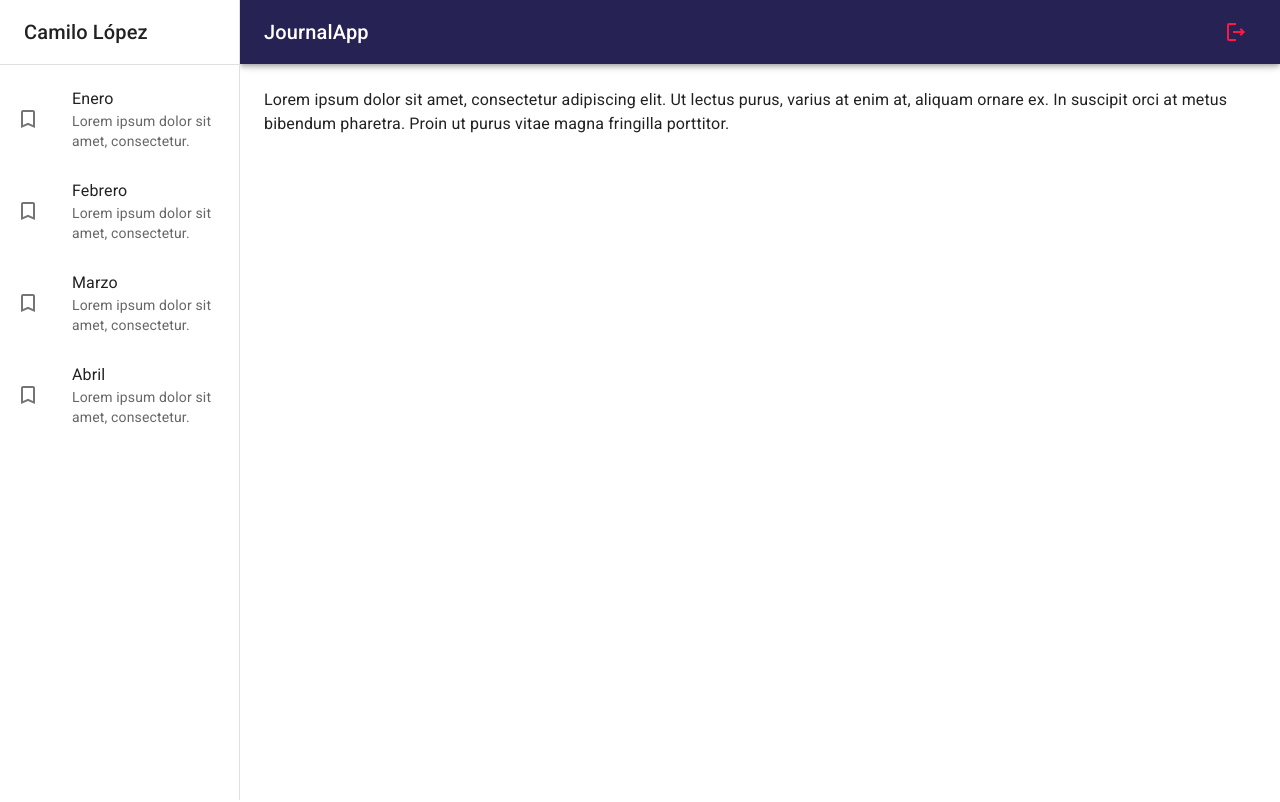
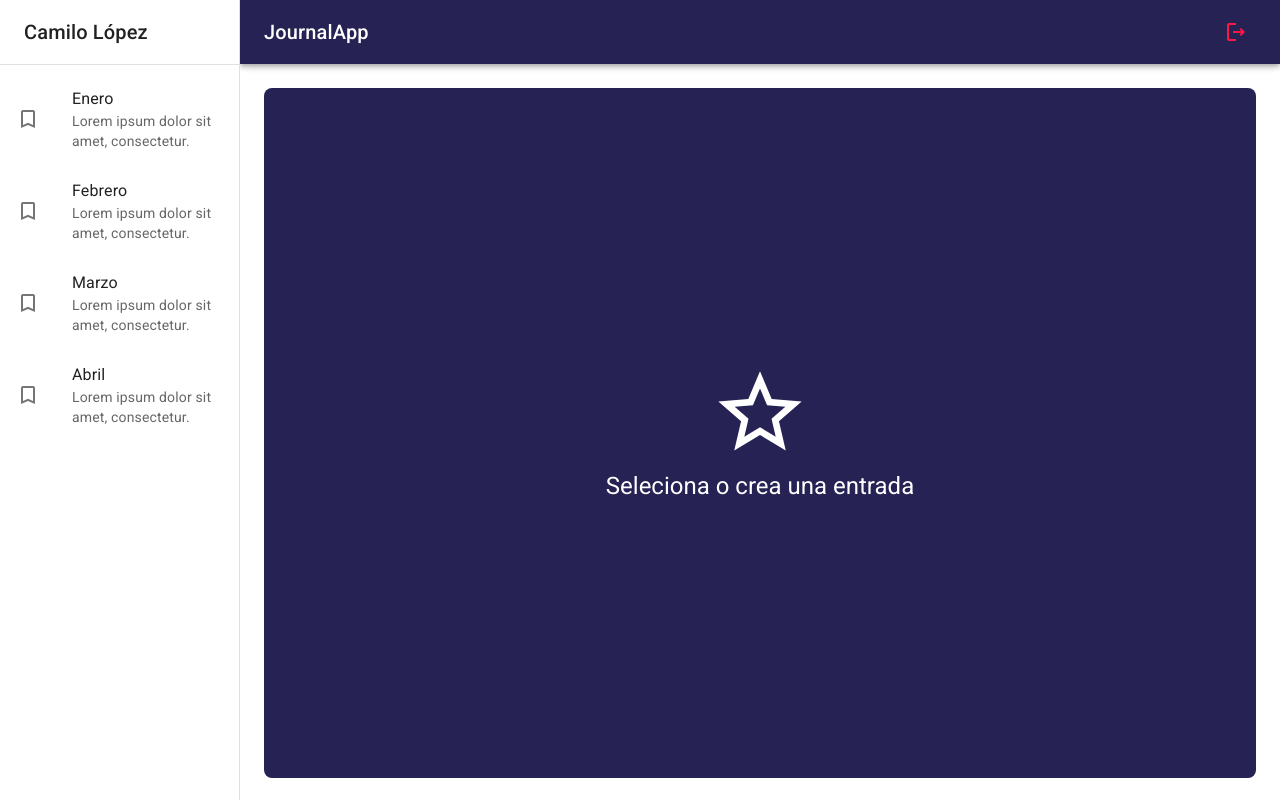
Before and after one commit to Newflaree/react_journal-app, a React (Vite) app: page / in a window 1280 px wide. Built offline with nearby package versions, Linux system fonts and the light colour scheme.

Commit message:
NothingSelectedView - No hay nada seleccionado

```diff
--- a/src/journal/pages/JournalPage.jsx
+++ b/src/journal/pages/JournalPage.jsx
@@ -1,14 +1,11 @@
-import {Typography} from '@mui/material';
 import { JournalLayout } from '../layout';
+import {NothingSelectedView} from '../views';
 
 export const JournalPage = () => {
   return (
     <JournalLayout>
-      <Typography>
-        Lorem ipsum dolor sit amet, consectetur adipiscing elit. Ut lectus purus, varius at enim at, aliquam ornare ex. In suscipit orci at metus bibendum pharetra. Proin ut purus vitae magna fringilla porttitor.
-      </Typography>
 
-      { /* NothingSelected */ }
+      <NothingSelectedView />
       { /* NoteView */ }
     </JournalLayout>
   );
--- /dev/null
+++ b/src/journal/views/NothingSelectedView.jsx
@@ -0,0 +1,44 @@
+import {StarOutline} from '@mui/icons-material';
+import { Grid, Typography } from '@mui/material';
+
+
+export const NothingSelectedView = () => {
+  return (
+    <Grid
+      container
+      spacing={ 0 }
+      direction='column'
+      alignItems='center'
+      justifyContent='center'
+      sx={{
+        minHeight: 'calc( 100vh - 110px )',
+        backgroundColor: 'primary.main',
+        padding: 4,
+        borderRadius: 2
+      }}
+    >
+      <Grid
+        item
+        xs={ 12 }
+      >
+        <StarOutline
+          sx={{
+            fontSize: 100,
+            color: 'white'
+          }}
+        />
+      </Grid>
+      <Grid
+        item
+        xs={ 12 }
+      >
+        <Typography
+          color='white'
+          variant='h5'
+        >
+          Seleciona o crea una entrada
+        </Typography>
+      </Grid>
+    </Grid>
+  );
+}
--- /dev/null
+++ b/src/journal/views/index.js
@@ -0,0 +1 @@
+export * from './NothingSelectedView';
```
